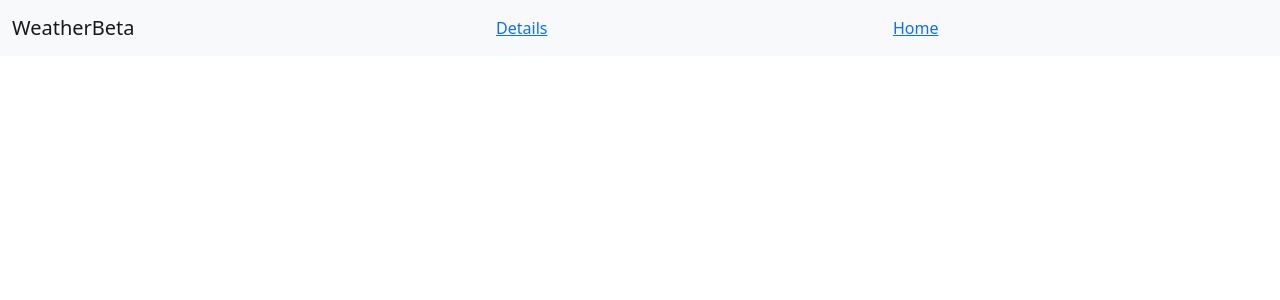
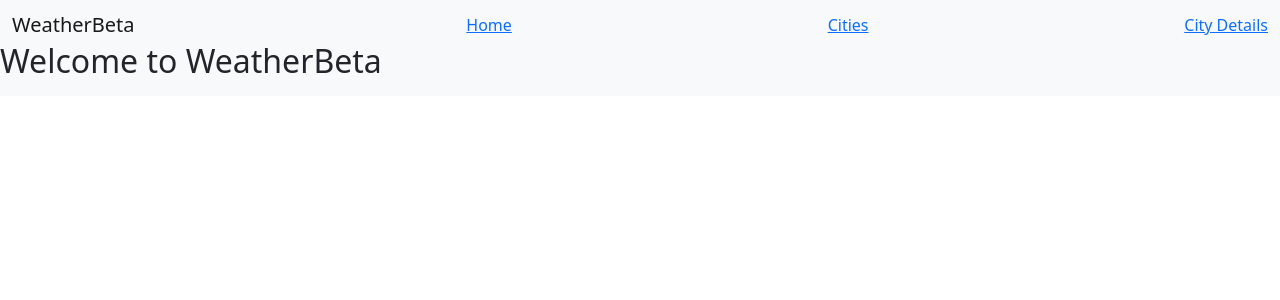
Before and after one commit to blaz-k/weather-beta, a Vue app: page /#/ in a window 1280 px wide. Shown: the top 300 px of the page. Built offline with nearby package versions, Linux system fonts and the light colour scheme; no server answers.

Commit message:
Router working

```diff
--- a/src/App.vue
+++ b/src/App.vue
@@ -4,29 +4,20 @@
       <nav class="navbar navbar-light bg-light">
         <div class="container-fluid">
           <span class="navbar-brand mb-0 h1">WeatherBeta</span>
-
-          <router-link to="/city-details"
-            ><a class="nav-link">Details</a></router-link
-          >
-
           <router-link to="/">Home</router-link>
-          <router-view></router-view>
+          <router-link to="/cities">Cities</router-link>
+          <router-link to="/city-details">City Details</router-link>
         </div>
+        <router-view />
       </nav>
-
-      <Cities />
     </main>
   </div>
 </template>
 
 <script>
-import Cities from "./pages/Cities";
-
 export default {
-  name: "app",
-  components: {
-    Cities,
-  },
+  name: "App",
+  components: {},
 };
 </script>
 
--- a/src/components/CityCard.vue
+++ b/src/components/CityCard.vue
@@ -60,7 +60,6 @@ export default {
       if (this.mesto) {
         return this.mesto.coord.lon;
       }
-
       return null;
     },
     getLatitude() {
--- a/src/main.js
+++ b/src/main.js
@@ -1,22 +1,6 @@
 import { createApp } from 'vue'
 import App from './App.vue'
-import { createRouter, createWebHashHistory } from 'vue-router'
-import CityDetails from './pages/CityDetails.vue'
-import Cities from './pages/Cities.vue'
+import router from './router'
 
 
-const webApp = createApp(App)
-
-const router = createRouter({
- history: createWebHashHistory(),
- routes: [
-  { path: '/city-details', component: CityDetails },
-  { path: '/', component: Cities },
-]
-})
-
-
-
-webApp.use(router)
-
-webApp.mount('#app')
+createApp(App).use(router).mount('#app')
--- a/src/pages/CityDetails.vue
+++ b/src/pages/CityDetails.vue
@@ -1,4 +1,6 @@
 <template>
+  <CityCard />
+
   <div
     id="carouselExampleSlidesOnly"
     class="carousel slide"
@@ -7,7 +9,6 @@
     <div class="carousel-inner">
       <div class="carousel-item active">
         <img src="" class="d-block w-100" alt="" />
-        {{ mesto.name }}, {{ mesto.sys.country }}
       </div>
     </div>
   </div>
@@ -15,6 +16,7 @@
     <img src="" class="card-img-top" alt="" />
     <div class="card-body"></div>
     <ul class="list-group list-group-flush">
+      <li class="list-group-item">Details: {{ details }}</li>
       <li class="list-group-item">Wind speed</li>
       <li class="list-group-item">Humidity:</li>
       <li class="list-group-item">Pressure</li>
@@ -25,8 +27,13 @@
 </template>
 
 <script>
+import CityCard from "../components/CityCard";
+
 export default {
   name: "CityDetails",
+  components: {
+    CityCard,
+  },
 };
 </script>
 
--- /dev/null
+++ b/src/pages/Home.vue
@@ -0,0 +1,12 @@
+<template>
+  <div>
+    <h2>Welcome to WeatherBeta</h2>
+  </div>
+</template>
+
+<script>
+export default {};
+</script>
+
+<style>
+</style>
--- /dev/null
+++ b/src/router/index.js
@@ -0,0 +1,19 @@
+import {createRouter, createWebHashHistory} from 'vue-router'
+import Cities from '../pages/Cities.vue'
+import Home from '../pages/Home.vue'
+
+
+const routes = [
+  { path: '/', name:'Home' , component: Home },
+  { path: '/cities', name:'Cities' , component: Cities },
+  { path: '/city-details', name: 'CityDetails',
+  component: () =>
+  import('../pages/CityDetails.vue')}
+]
+
+const router = createRouter({
+ history: createWebHashHistory(process.env.BASE_URL),
+ routes
+})
+
+export default router
```
